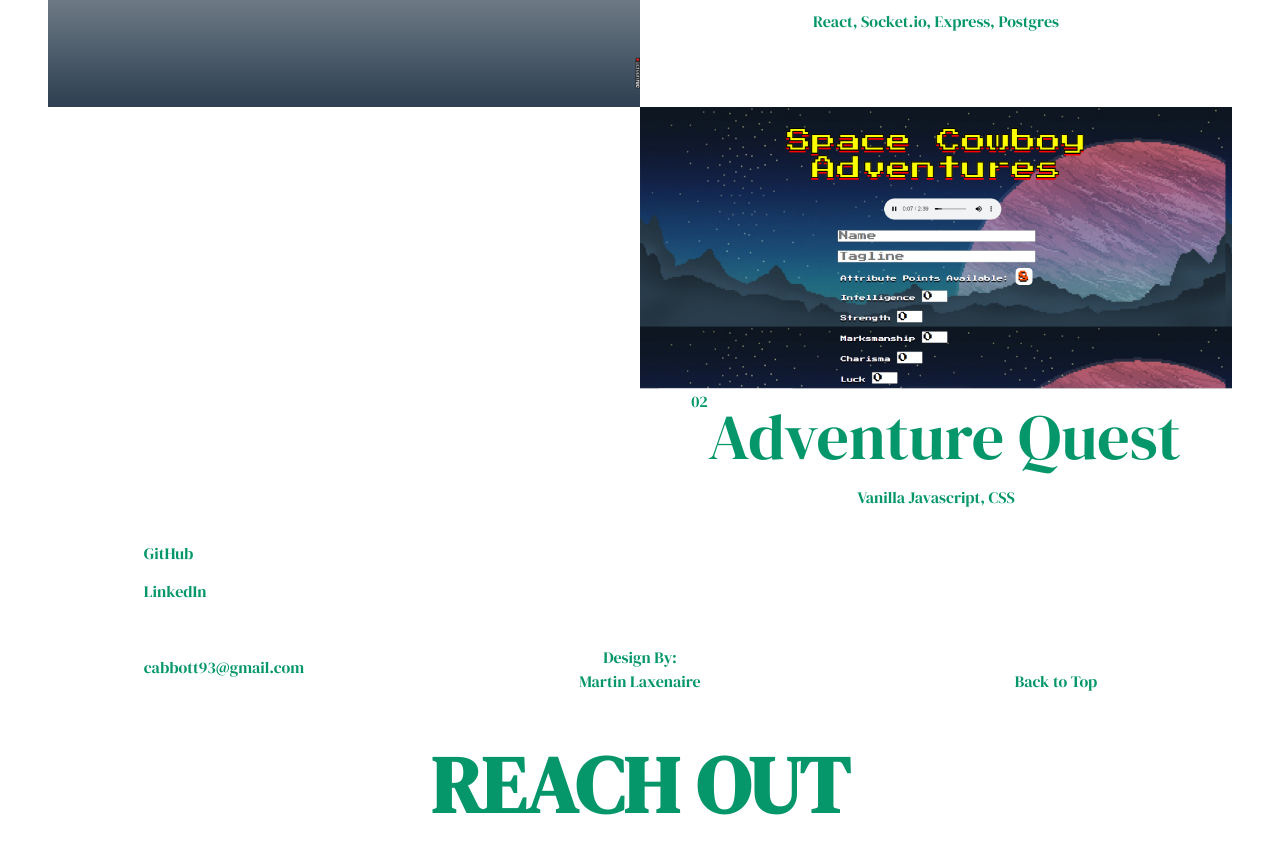
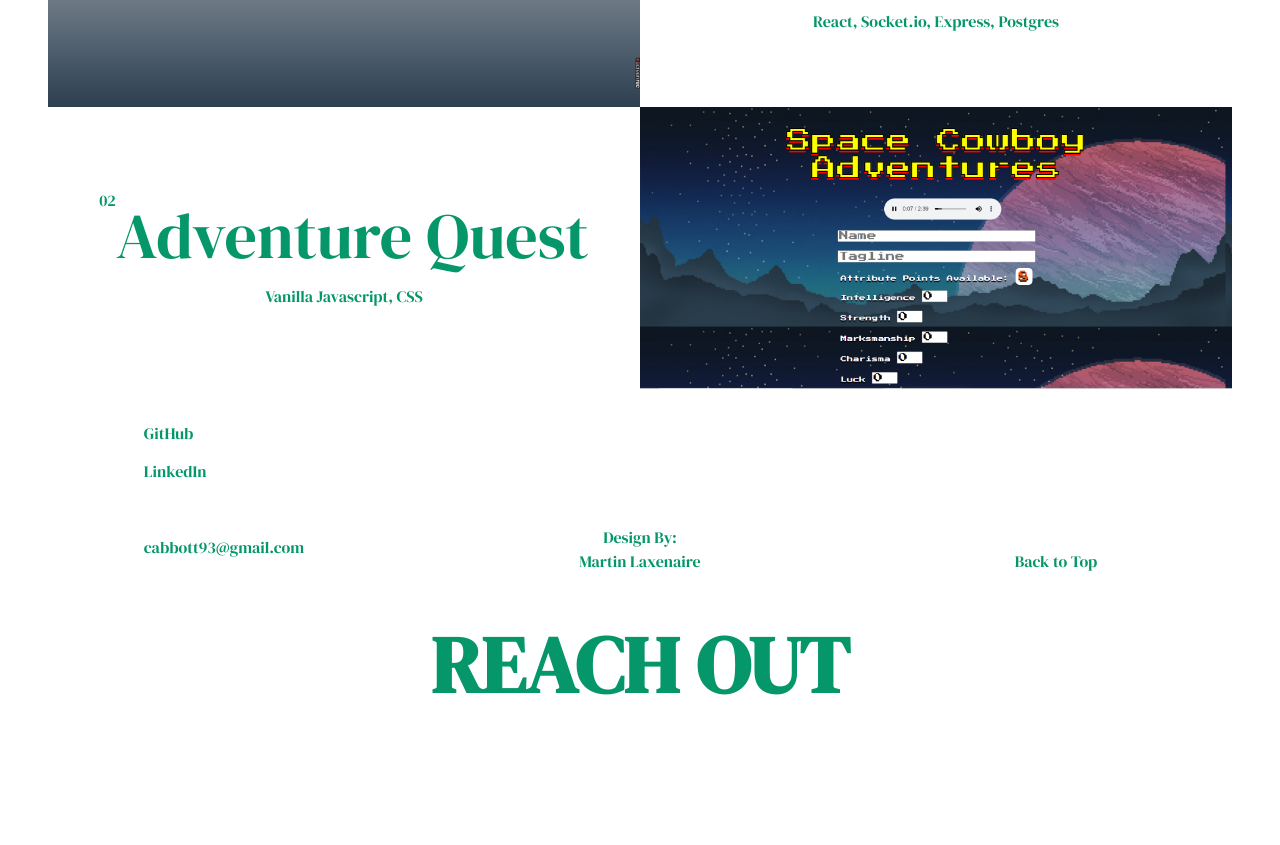
Before and after one commit to chase-abbott/Portfolio, a React (Create React App) app: page / in a window 1280 px wide. Shown: the part 993-1838 px from the top of the page. After the commit the page ends 1718 px from the top, so only its background shows below. Built offline with nearby package versions, Linux system fonts and the light colour scheme.

Commit message:
fix projects

```diff
--- a/src/components/Footer.js
+++ b/src/components/Footer.js
@@ -33,7 +33,7 @@ class Footer extends Component {
             <button onClick={this.scrollToTop}> Back to Top </button>
           </div>
         </div>
-        <span className="flex justify-self-center text-green-600 text-7xl w-100vw font-black mt-8"> REACH OUT </span>
+        <span className="flex justify-self-center text-green-600 text-3xl tablet:text-7xl w-100vw font-black mt-8"> REACH OUT </span>
       </footer>
     );
   }
--- a/src/components/Projects.js
+++ b/src/components/Projects.js
@@ -20,7 +20,7 @@ export default class Projects extends Component {
             </div>
           </div>
           : <div id={data.label} className="Projects font-theme text-green-600 grid grid-rows-projects grid-cols-1 mt-10 tablet:grid-cols-2 tablet:grid-rows-1 tablet:m-0">
-            <div className="flex row-start-2 col-start-2 items-center justify-center flex-col">
+            <div className="flex row-start-2 col-start-2 tablet:row-start-1 tablet:col-start-1 items-center justify-center flex-col">
               <div className="grid grid-cols-projectLabel">
                 <label> {data.label} </label>
                 <h3 className="desktop:text-6xl tablet:text-3xl"> {data.name} </h3>
```
